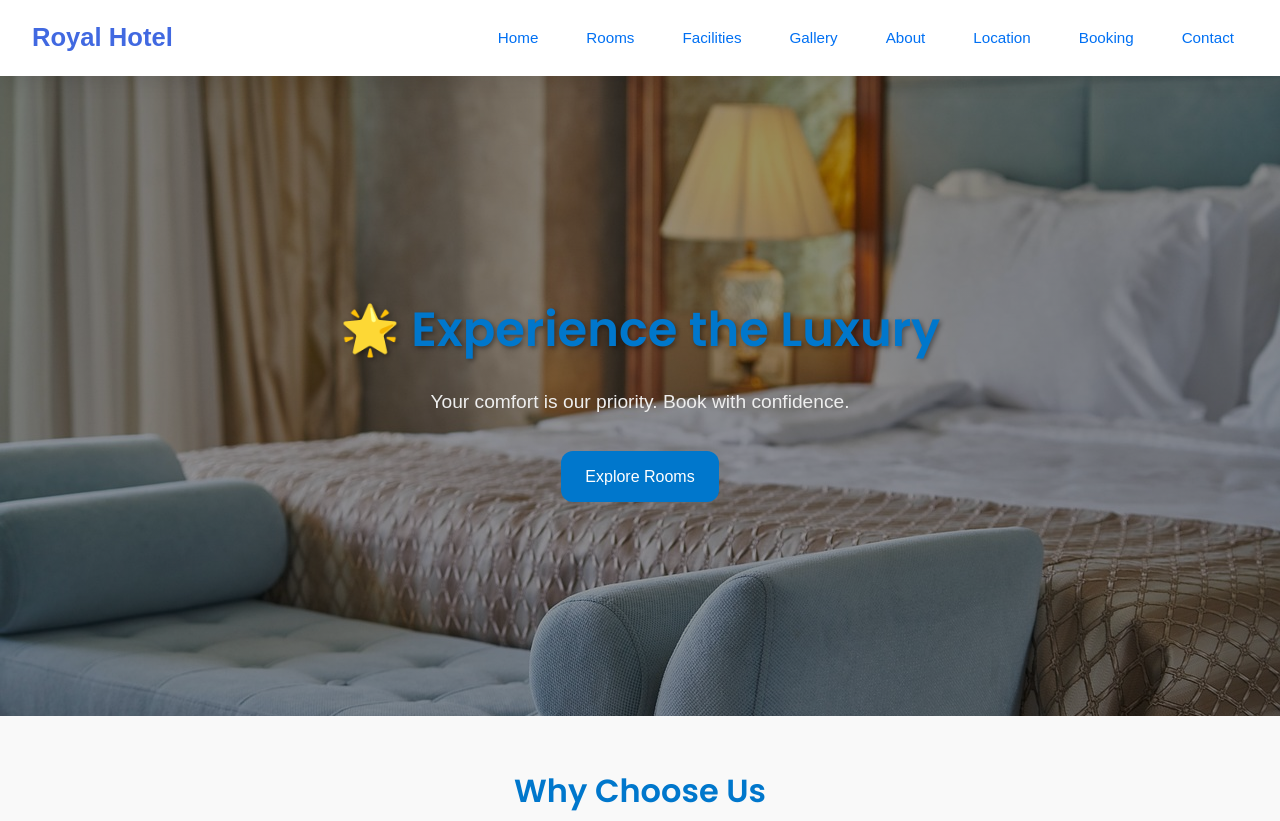
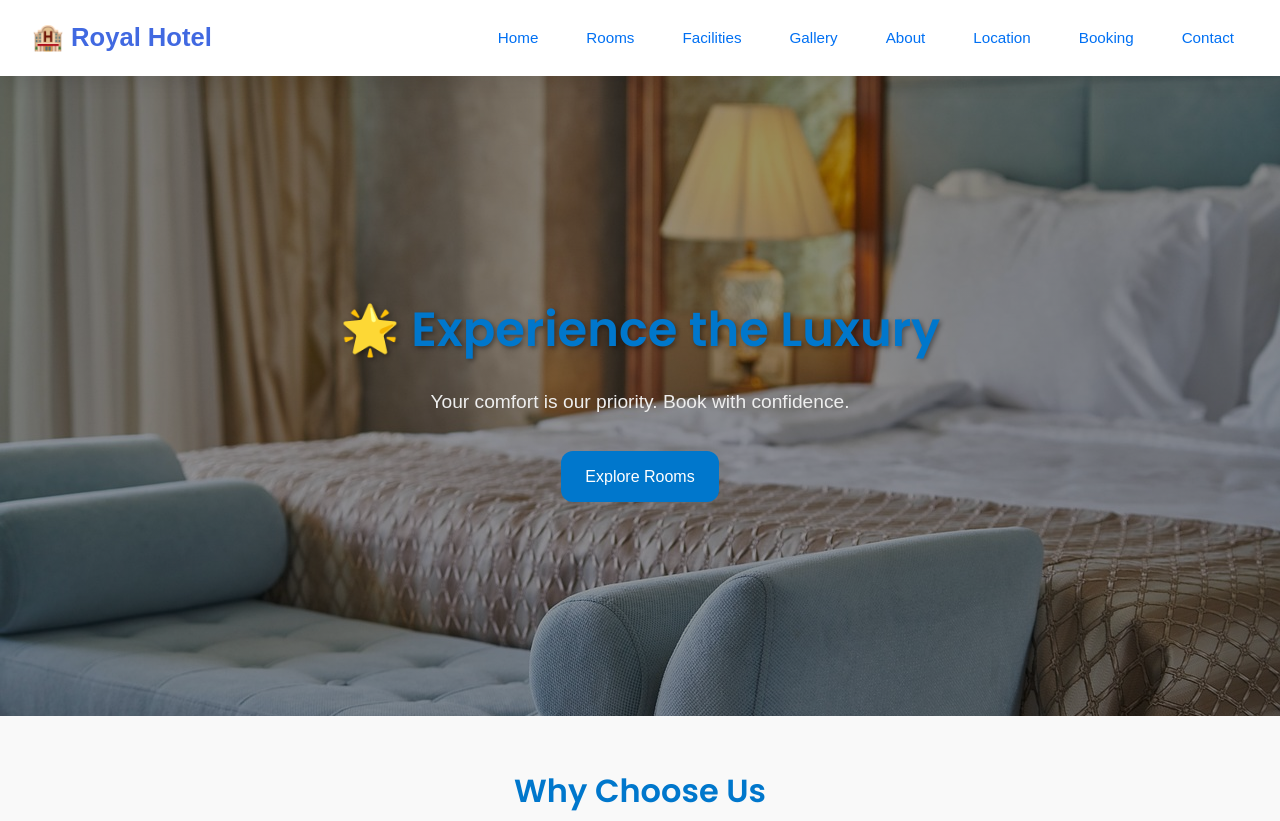
Before and after one commit to sanjaychahar-7/royalhotel, a plain HTML site: page index.html in a window 1280 px wide. Shown: the top 821 px of the page. Drawn offline with Linux system fonts and the light colour scheme.

Commit message:
Update index.html
LOGO CHANGE

```diff
--- a/index.html
+++ b/index.html
@@ -29,7 +29,7 @@
 <body>
 
   <header class="navbar">
-  <div class="logo">Royal Hotel</div>
+  <div class="logo">🏨 Royal Hotel</div>
 
   <button class="menu-toggle" onclick="toggleMenu()">☰</button>
 
```
